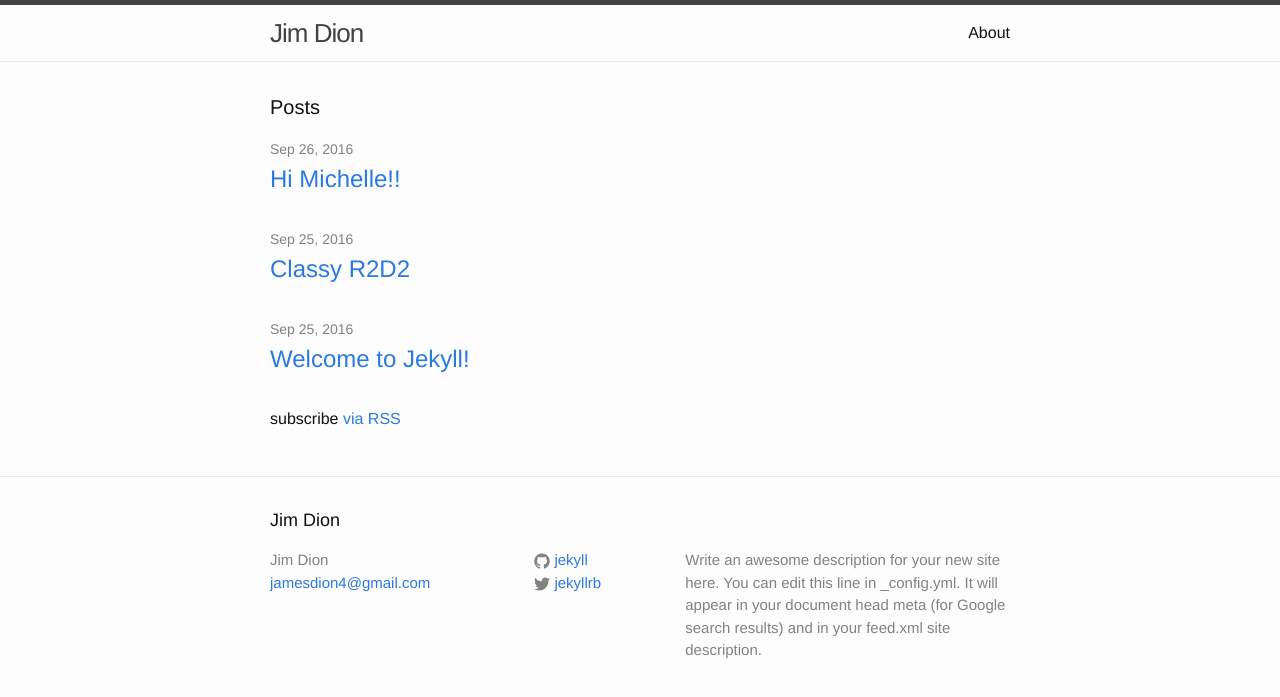
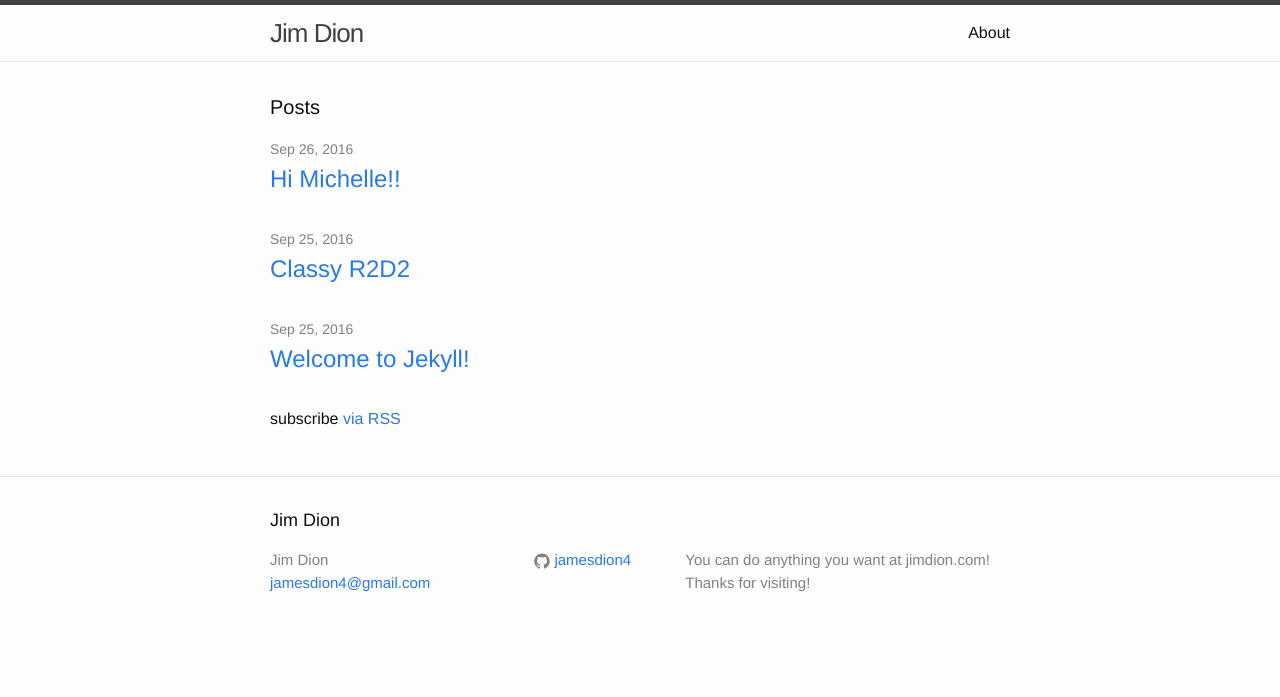
Before and after one commit to jamesdion4/jamesdion4.github.io, a Jekyll site: the page built from index.html, in a window 1280 px wide. Shown: the top 697 px of the page. Built offline with Jekyll 4.4.1, drawn with Linux system fonts in a browser that asks for light colours.

Commit message:
updated _config.yml

```diff
--- a/_config.yml
+++ b/_config.yml
@@ -9,13 +9,12 @@
 title: Jim Dion
 email: jamesdion4@gmail.com
 description: > # this means to ignore newlines until "baseurl:"
-  Write an awesome description for your new site here. You can edit this
-  line in _config.yml. It will appear in your document head meta (for
-  Google search results) and in your feed.xml site description.
+  You can do anything you want at jimdion.com!
+  Thanks for visiting!
 baseurl: "" # the subpath of your site, e.g. /blog
 url: "http://jimdion.com" # the base hostname & protocol for your site
-twitter_username: jekyllrb
-github_username:  jekyll
+
+github_username:  jamesdion4
 
 # Build settings
 markdown: kramdown
```
